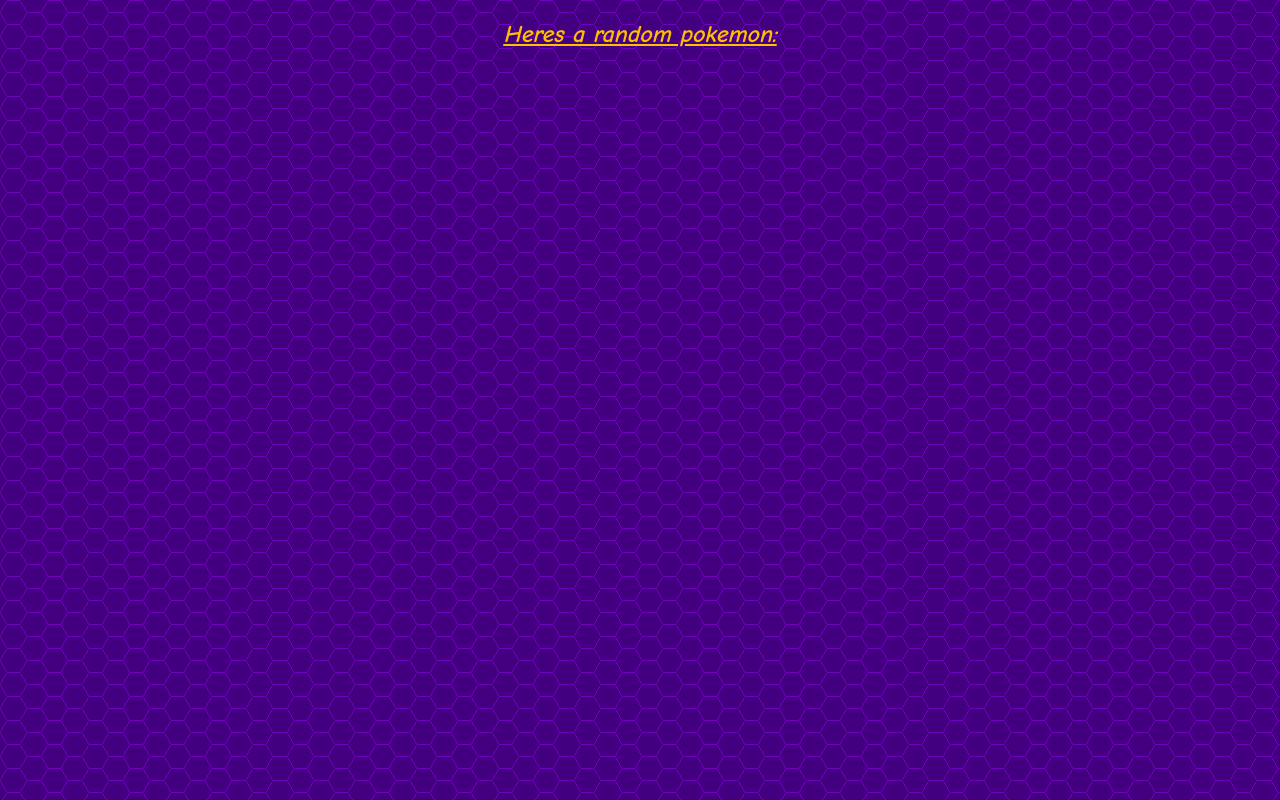
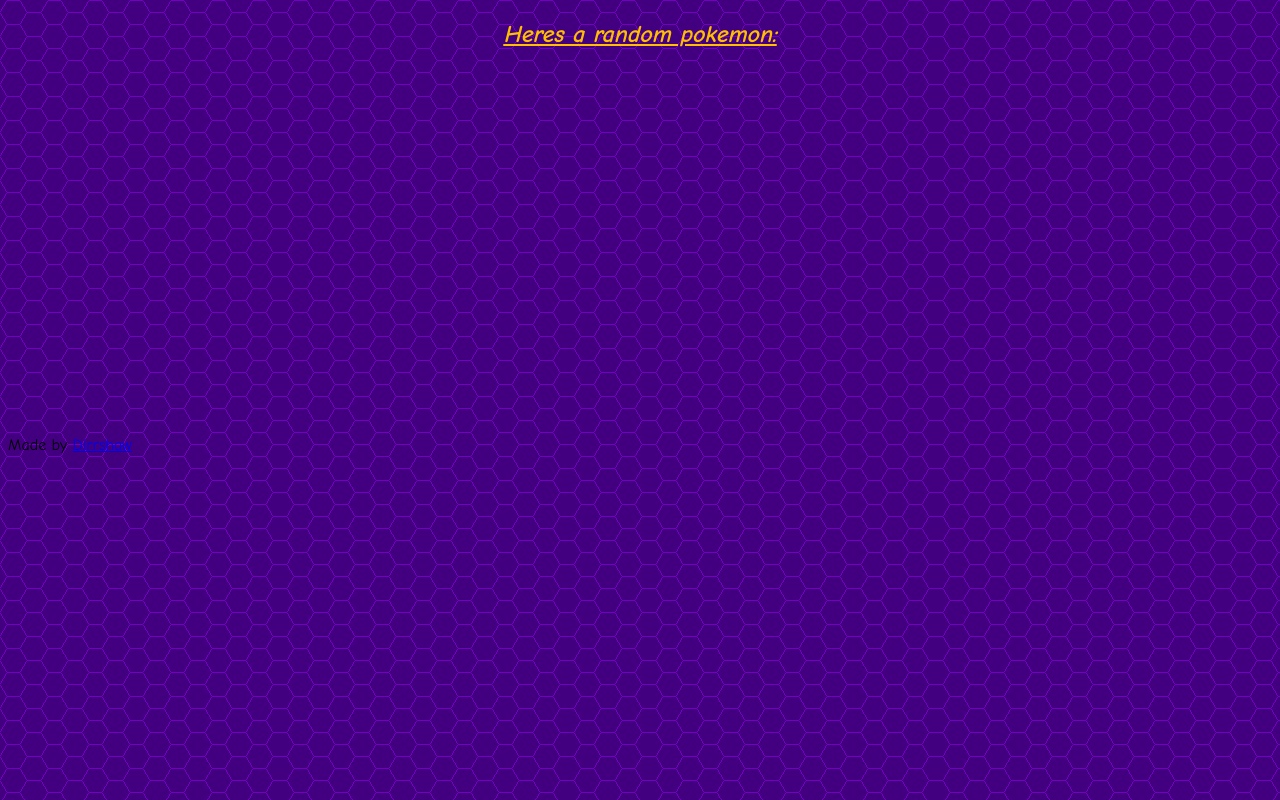
Before and after one commit to xNezN/xNezN.github.io, a plain HTML site: page index.html in a window 1280 px wide. Drawn offline with Linux system fonts and the light colour scheme; no server answers.

Commit message:
Update index.html

```diff
--- a/index.html
+++ b/index.html
@@ -19,8 +19,11 @@
           <h2>Heres a random pokemon:</h2>
         <div id="pokemon-container">
 
-          </div>
         </div>
+    </div>
+    <footer>
+      <p>Made by <a href="dirrshaw.neocities.org">Dirrshaw</a></p>
+    </footer>
     <script src="script.js"></script>
   </body>
 </html>
```
